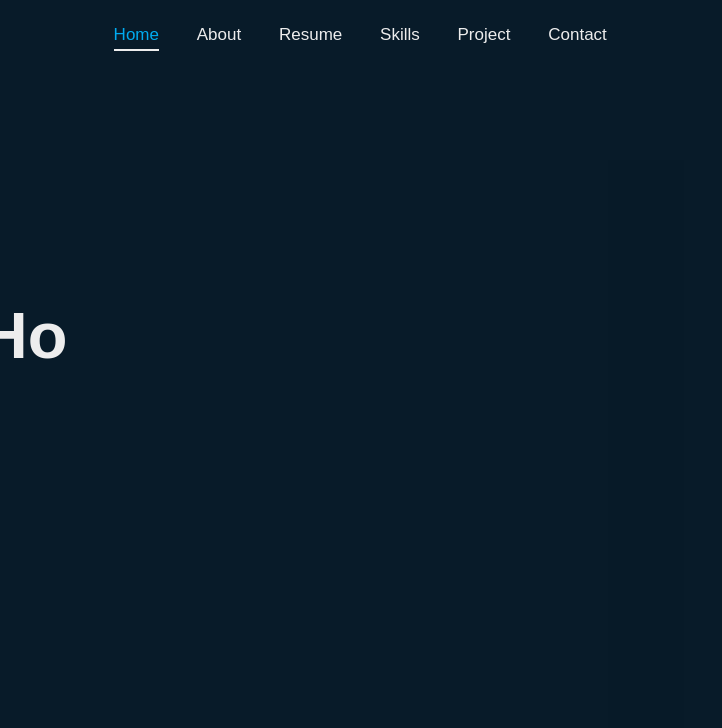
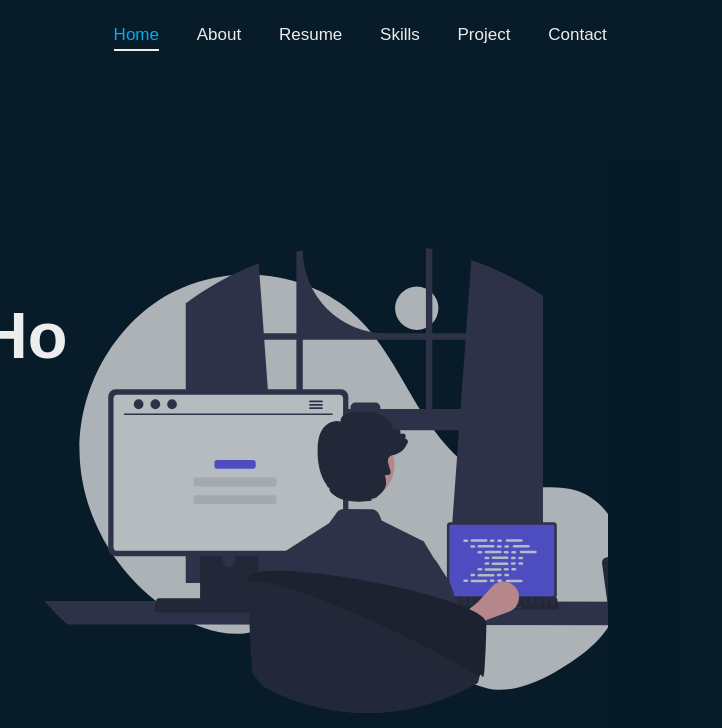
Before and after one commit to longtingho2010/portfolio, a plain HTML site: page index.html in a window 1280 px wide. Shown: the top 728 px of the page, 558-1280 px from the left. Drawn offline with Linux system fonts and the light colour scheme; the site is published under a folder, as on GitHub Pages, so addresses that start at the root find nothing.

Commit message:
Update style.css

```diff
--- a/style.css
+++ b/style.css
@@ -241,7 +241,7 @@ section {
   right: 3%;
   width: 50%;
   height: 80%;
-  background: url("/img/home-img.svg") no-repeat;
+  background: url("./img/home-img.svg") no-repeat;
   background-size: contain;
   opacity: 0.7;
   background-position: center;
```
